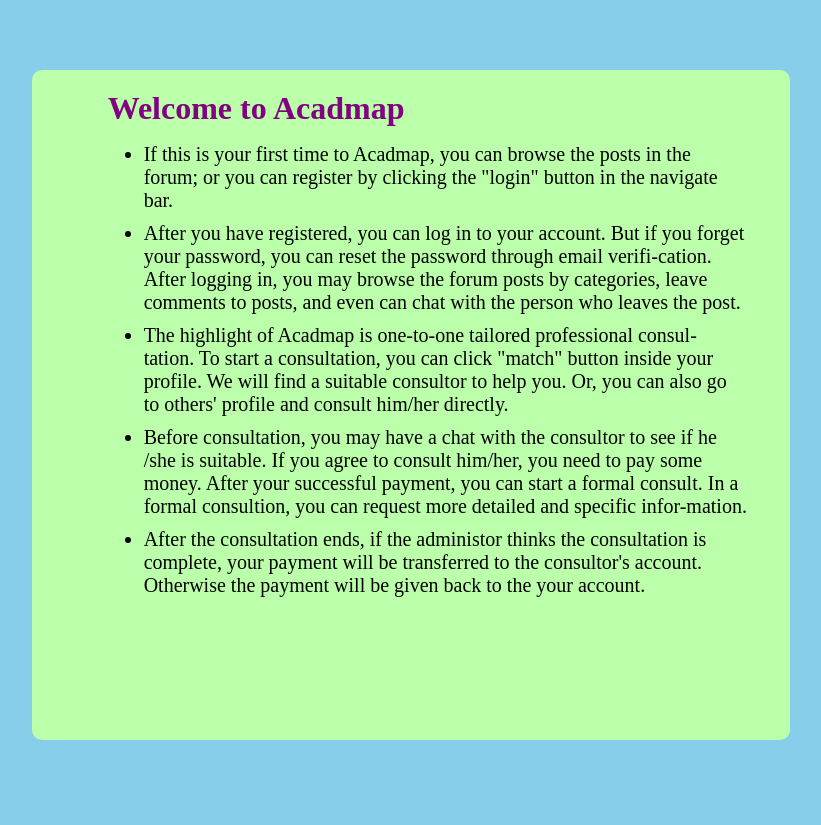
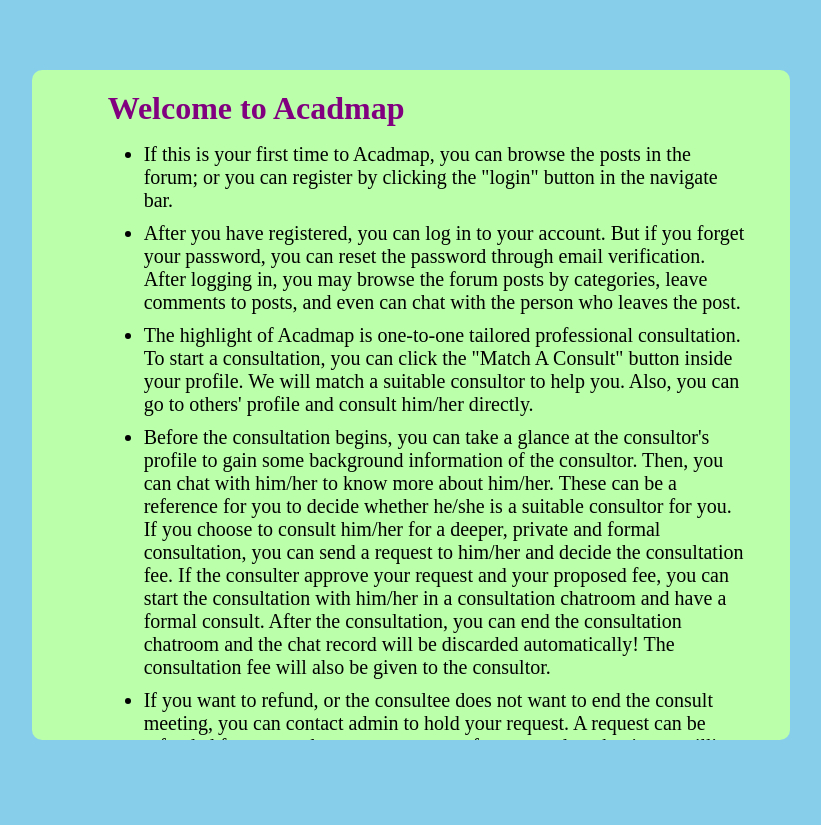
Before and after one commit to fungking07/3100-project, a PHP site: page /AcadMap/ in a window 1280 px wide. Shown: the part 78-903 px from the top of the page, without its empty margins (229-1050 px from the left). Run offline with PHP 8.4, Linux system fonts and the light colour scheme.

Commit message:
Update index.php

```diff
--- a/login_related/index.php
+++ b/login_related/index.php
@@ -1,3 +1,7 @@
+<?php
+	session_start();
+	include("../navbar.php");
+?>
 <!DOCTYPE html>
 <html>
 	<head>
@@ -9,36 +13,17 @@
 		<link rel="stylesheet" href="../css/introduction.css">
 	</head>
 	<body>
-		<?php include("../navbar.php"); ?>
 		<div class="intro_container">
 				<h1 class="intro_welcome">Welcome to Acadmap</h1>
 				<ul>
 
-					<li class="intro_content">If this is your first time to Acadmap,
-						you can browse the posts in the forum;
-						or you can register by clicking the "login"
-						button in the navigate bar.</li>
-						<li class="intro_content">After you have registered, you can
-						log in to your account. But if you forget your password, you can reset
-					 	the password through email verifi-cation. After logging in, you may browse
-						the forum posts by categories, leave comments to posts, and even can chat with
-						the person who leaves the post.</li>
-						<li class="intro_content">The highlight of Acadmap is one-to-one tailored
-						professional consul-tation. To start a consultation,
-						you can click "match" button inside your profile.
-						We will find a suitable consultor to help you. Or,
-						you can also go to others' profile and consult him/her
-						directly.</li>
-						<li class="intro_content">Before consultation, you
-						may have a chat with the consultor to see if he
-						/she is suitable. If you agree to consult him/her, you
-					  need to pay some money. After your successful payment,
-						you can start a formal consult. In a formal consultion,
-						you can request more detailed and specific infor-mation.</li>
-						<li class="intro_content">After the consultation ends,
-						if the administor thinks the consultation is complete, your payment
-						will be transferred to the consultor's account. Otherwise the
-						payment will be given back to the your account.</li>
+					<li class="intro_content">If this is your first time to Acadmap, you can browse the posts in the forum; or you can register by clicking the "login" button in the navigate bar.</li>
+					<li class="intro_content">After you have registered, you can log in to your account. But if you forget your password, you can reset the password through email verification. After logging in, you may browse
+					the forum posts by categories, leave comments to posts, and even can chat with
+					the person who leaves the post.</li>
+					<li class="intro_content">The highlight of Acadmap is one-to-one tailored professional consultation. To start a consultation, you can click the "Match A Consult" button inside your profile. We will match a suitable consultor to help you. Also, you can go to others' profile and consult him/her directly.</li>
+					<li class="intro_content">Before the consultation begins, you can take a glance at the consultor's profile to gain some background information of the consultor. Then, you can chat with him/her to know more about him/her. These can be a reference for you to decide whether he/she is a suitable consultor for you. If you choose to consult him/her for a deeper, private and formal consultation, you can send a request to him/her and decide the consultation fee. If the consulter approve your request and your proposed fee, you can start the consultation with him/her in a consultation chatroom and have a formal consult. After the consultation, you can end the consultation chatroom and the chat record will be discarded automatically! The consultation fee will also be given to the consultor.</li>
+					<li class="intro_content">If you want to refund, or the consultee does not want to end the consult meeting, you can contact admin to hold your request. A request can be refunded from consultor, or get payment from consultee that is not willing to end the meeting. We, the AcadMap Team, will try our best to give you a reasonable result, but you have to take the risk that our decision may not be always what you want.</li>
 				</ul>
 		</div>
 	</body>
```
